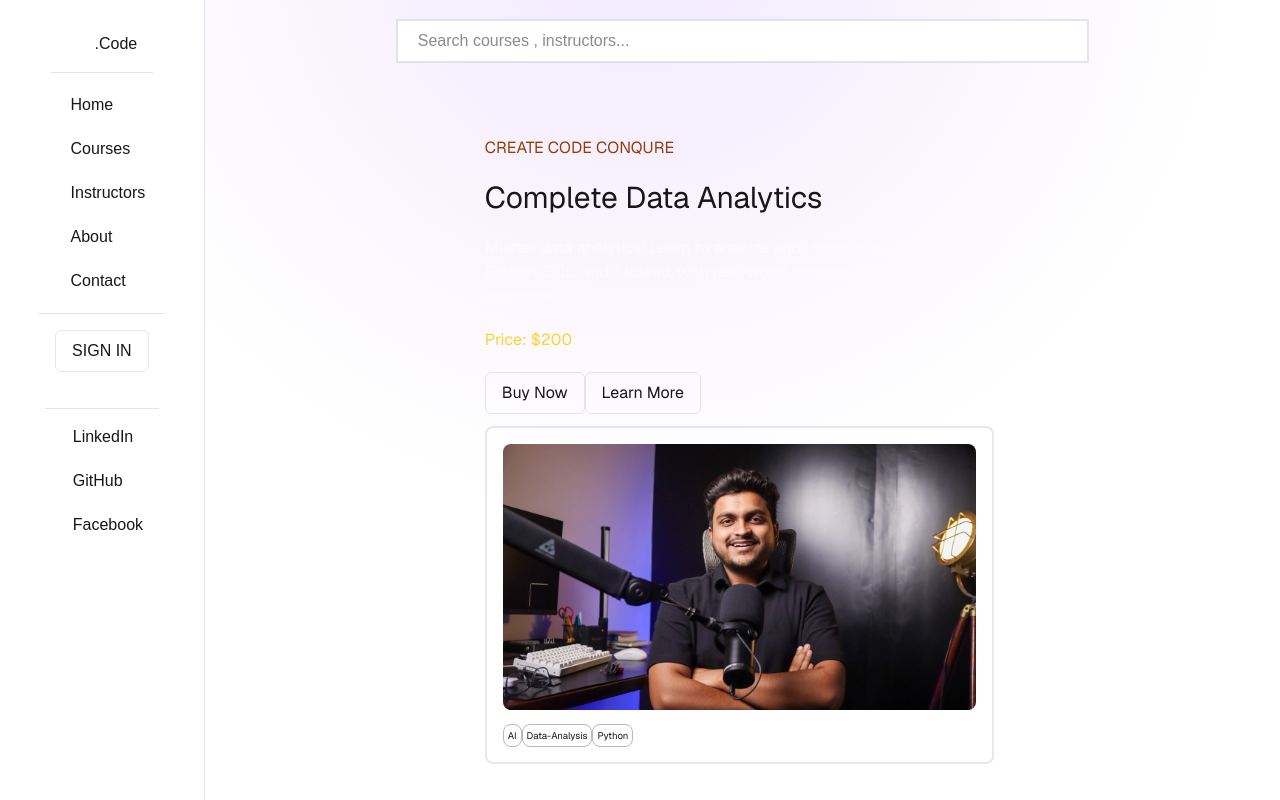
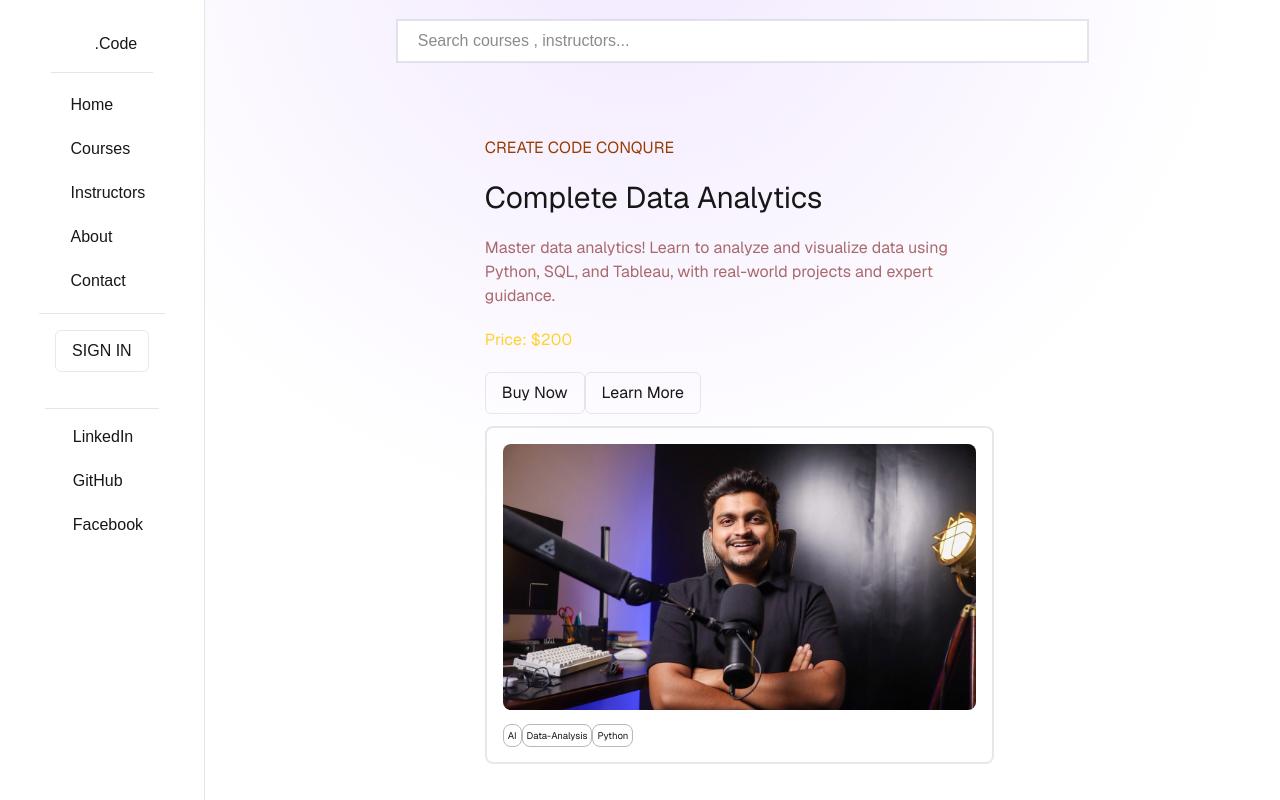
Before and after one commit to tcintern-006/StudentPortal-Nextjs, a Next.js app: page /courses/data-analytics in a window 1280 px wide. Built offline with nearby package versions, Linux system fonts and the light colour scheme; what @iconify/tailwind4 would draw is missing.

Commit message:
Update CourseCard.jsx

```diff
--- a/src/Components/CourseCard.jsx
+++ b/src/Components/CourseCard.jsx
@@ -12,7 +12,7 @@ export const CourseCard = ({data}) => {
             <p className='text-amber-800'>CREATE CODE CONQURE</p>
             <div className='flex flex-col gap-5'>
                 <h1 className='text-3xl'>{obj.title}</h1>
-                <p className='text-[#ffffff71]'>{obj.description}</p>
+                <p className='text-[#852a2ab0]'>{obj.description}</p>
             </div>
             <div>
                 <h2 className='text-amber-300'>Price: {obj.price}</h2>
```
